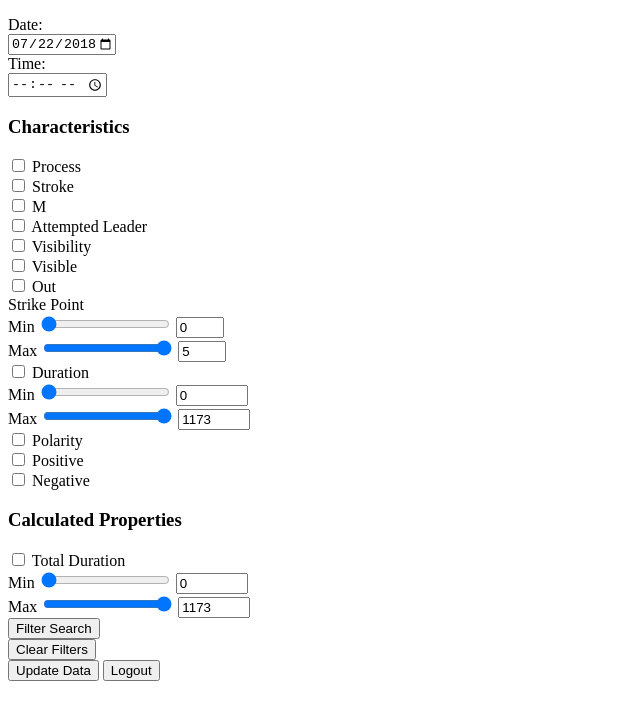
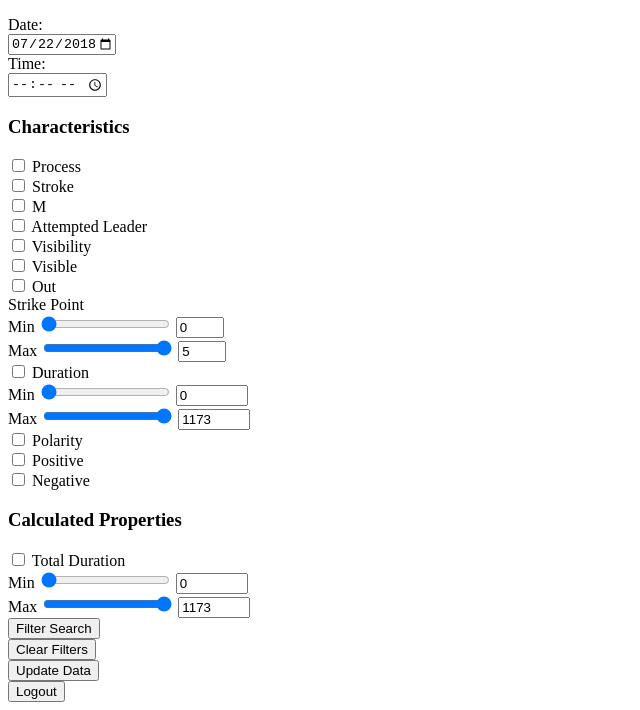
Before and after one commit to HasanBasheer/EIE_LAB_PROJECT_2021, a website: page views/homepage.html in a window 1280 px wide. Shown: the part 105-815 px from the top of the page, without its empty margins (0-640 px from the left). Drawn offline with Linux system fonts and the light colour scheme; files whose address does not match are found by name.

Commit message:
fix button location

```diff
--- a/views/homepage.html
+++ b/views/homepage.html
@@ -85,8 +85,11 @@
         <input type="button" id="filterButton" value="Filter Search"> <br>
         <input type="button" id="clearFilter" value="Clear Filters"> <br>
         <button id="Data" type="submit" onclick="return updateData()">Update Data</button>
-        <input type="button" id="logout" value="Logout">
+
     </div>
+    <form action="/" method="GET">
+        <button type="submit" id="addButton"> Logout</button>
+    </form>
 </body>
 
 </html>
```
